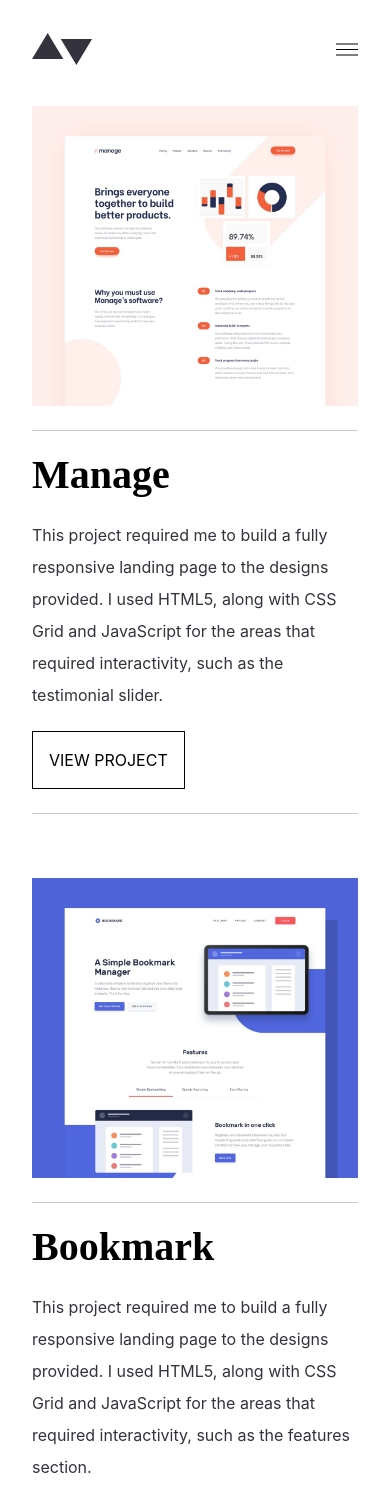
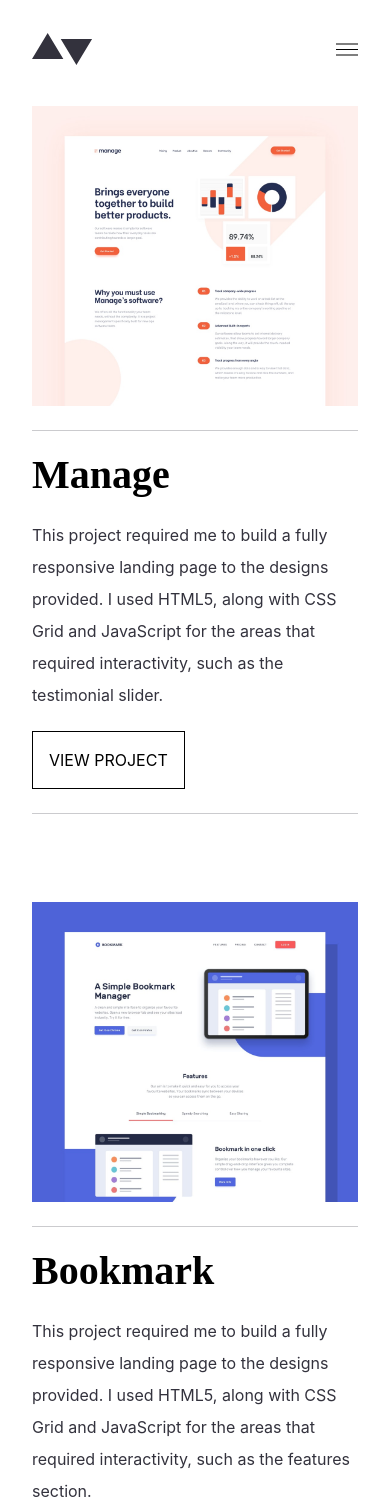
Before and after one commit to markup-mitchell/frontend-mentor-portfolio, a Next.js app: page /portfolio in a window 390 px wide. Shown: the top 1501 px of the page. Built offline with nearby package versions, Linux system fonts and the light colour scheme.

Commit message:
eveyrthing now behaving perfectly per design - on chrome at least

```diff
--- a/src/components/PortfolioArticle.jsx
+++ b/src/components/PortfolioArticle.jsx
@@ -1,13 +1,13 @@
 const ProjectImage = ({ slug }) => {
   return (
-    <div className="image-wrapper relative w-full sm:w-1/2 bg-p1 pb-r92 sm:pb-0 xl:h-auto">
+    <div className="image-wrapper relative w-full sm:w-1/2 pb-r92 sm:pb-0 flex  xl:h-auto">
       <picture>
         <source media="(min-width: 1024px)" srcSet="" />
         <source media="(min-width: 1024px)" srcSet="" />
         <source media="(min-width: 1024px)" srcSet="" />
         <img
           src={`images/portfolio/desktop/image-portfolio-${slug}@2x.jpg`}
-          className="absolute image-placeholder w-full h-full object-cover object-top xl:relative"
+          className="absolute image-placeholder w-full h-full object-cover object-top sm:relative"
         />
       </picture>
     </div>
@@ -16,7 +16,7 @@
 
 const ProjectSummary = ({ children }) => {
   return (
-    <div className="contentWrapper mt-6 sm:mt-0 w-full xl:flex flex-col xl:justify-between sm:w-1/2 lg:pl-24 xl:pl-32">
+    <div className="contentWrapper mt-6 sm:mt-0  w-full xl:flex flex-col xl:justify-between sm:w-1/2 lg:pl-24 xl:pl-32 self-stretch">
       <div className="lg:max-w-xs flex flex-col h-full justify-between">
         <hr className="text-p3 m-0 opacity-25" />
         <div className="py-6 md:mt-8 md:mb-12 lg:my-0">
@@ -35,9 +35,9 @@
 const PortfolioArticle = ({ reverse, children, slug }) => {
   return (
     <div
-      className={`flex ${
+      className={`space-y-6 sm:space-y-0 flex ${
         reverse ? 'flex-col-reverse' : 'flex-col'
-      } sm:flex-row sm:space-x-12`}
+      } sm:flex-row items-center sm:space-x-12`}
     >
       {reverse ? (
         <>
--- a/src/pages/portfolio/index.jsx
+++ b/src/pages/portfolio/index.jsx
@@ -18,7 +18,7 @@
         </PortfolioArticle>
       </section>
       <section>
-        <PortfolioArticle reverse slug="bookmark">
+        <PortfolioArticle slug="bookmark" reverse>
           <>Bookmark</>
           <>
             This project required me to build a fully responsive landing page to
```
